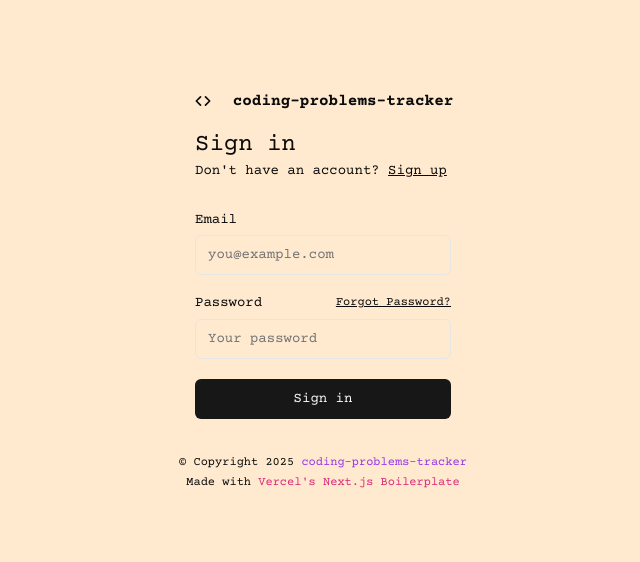
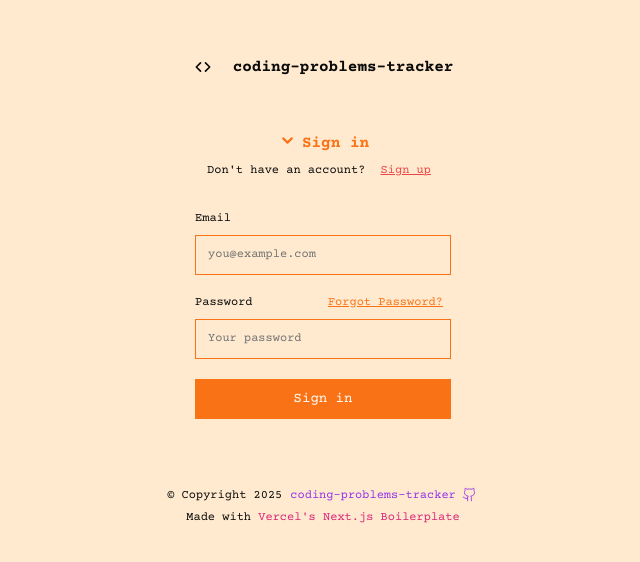
Before and after one commit to pj-pj-pj/coding-problems-tracker, a Next.js app: page /sign-in in a window 1280 px wide. Shown: the part 104-666 px from the top of the page, without its empty margins (317-957 px from the left). Built offline with nearby package versions, Linux system fonts and the light colour scheme.

Commit message:
feat: modify signin and signup according to layout template

```diff
--- a/app/(auth-pages)/layout.tsx
+++ b/app/(auth-pages)/layout.tsx
@@ -4,6 +4,8 @@ export default async function Layout({
   children: React.ReactNode;
 }) {
   return (
-    <div className="max-w-7xl flex flex-col gap-12 items-start">{children}</div>
+    <div className="max-w-7xl flex flex-col gap-12 items-start my-8">
+      {children}
+    </div>
   );
 }
--- a/app/(auth-pages)/sign-in/page.tsx
+++ b/app/(auth-pages)/sign-in/page.tsx
@@ -3,26 +3,51 @@ import { FormMessage, Message } from "@/components/form-message";
 import { SubmitButton } from "@/components/submit-button";
 import { Input } from "@/components/ui/input";
 import { Label } from "@/components/ui/label";
+import { ChevronDown } from "lucide-react";
 import Link from "next/link";
 
 export default async function Login(props: { searchParams: Promise<Message> }) {
   const searchParams = await props.searchParams;
   return (
     <form className="flex-1 flex flex-col min-w-64">
-      <h1 className="text-2xl font-medium">Sign in</h1>
-      <p className="text-sm text-foreground">
+      <span className="flex items-center gap-1 text-primary py-1 pb-2 justify-center">
+        <ChevronDown
+          size={21}
+          strokeWidth={3}
+          className="self-center pb-1"
+        />
+        <h1 className="text-base font-bold">Sign in</h1>
+      </span>
+      <p className="text-xs text-foreground text-center">
         Don't have an account?{" "}
-        <Link className="text-foreground font-medium underline" href="/sign-up">
+        <Link
+          className="text-destructive font-medium underline hover:bg-destructive hover:text-background px-2"
+          href="/sign-up"
+        >
           Sign up
         </Link>
       </p>
       <div className="flex flex-col gap-2 [&>input]:mb-3 mt-8">
-        <Label htmlFor="email">Email</Label>
-        <Input name="email" placeholder="you@example.com" required />
+        <Label
+          className="text-xs"
+          htmlFor="email"
+        >
+          Email
+        </Label>
+        <Input
+          name="email"
+          placeholder="you@example.com"
+          required
+        />
         <div className="flex justify-between items-center">
-          <Label htmlFor="password">Password</Label>
+          <Label
+            className="text-xs"
+            htmlFor="password"
+          >
+            Password
+          </Label>
           <Link
-            className="text-xs text-foreground underline"
+            className="text-xs underline text-primary hover:bg-primary hover:text-background px-2"
             href="/forgot-password"
           >
             Forgot Password?
@@ -34,7 +59,11 @@ export default async function Login(props: { searchParams: Promise<Message> }) {
           placeholder="Your password"
           required
         />
-        <SubmitButton pendingText="Signing In..." formAction={signInAction}>
+        <SubmitButton
+          pendingText="Signing In..."
+          formAction={signInAction}
+          className="hover:bg-muted hover:border hover:border-primary hover:text-primary"
+        >
           Sign in
         </SubmitButton>
         <FormMessage message={searchParams} />
--- a/app/(auth-pages)/smtp-message.tsx
+++ /dev/null
@@ -1,25 +0,0 @@
-import { ArrowUpRight, InfoIcon } from "lucide-react";
-import Link from "next/link";
-
-export function SmtpMessage() {
-  return (
-    <div className="bg-muted/50 px-5 py-3 border rounded-md flex gap-4">
-      <InfoIcon size={16} className="mt-0.5" />
-      <div className="flex flex-col gap-1">
-        <small className="text-sm text-secondary-foreground">
-          <strong> Note:</strong> Emails are rate limited. Enable Custom SMTP to
-          increase the rate limit.
-        </small>
-        <div>
-          <Link
-            href="https://supabase.com/docs/guides/auth/auth-smtp"
-            target="_blank"
-            className="text-primary/50 hover:text-primary flex items-center text-sm gap-1"
-          >
-            Learn more <ArrowUpRight size={14} />
-          </Link>
-        </div>
-      </div>
-    </div>
-  );
-}
--- a/app/globals.css
+++ b/app/globals.css
@@ -12,19 +12,19 @@
     --card-foreground: 0 0% 3.9%;
     --popover: 0 0% 100%;
     --popover-foreground: 0 0% 3.9%;
-    --primary: 0 0% 9%;
-    --primary-foreground: 0 0% 98%;
+    --primary: 24.6 95% 53.1%; /* Tailwind's orange-500 in HSL */
+    --primary-foreground: 0 0% 100%; /* White text for better contrast */
     --secondary: 0 0% 96.1%;
     --secondary-foreground: 0 0% 9%;
-    --muted: 0 0% 96.1%;
+    --muted: 24.6 100% 75%; /* light orange */
     --muted-foreground: 0 0% 45.1%;
-    --accent: 0 0% 96.1%;
-    --accent-foreground: 0 0% 9%;
+    --accent: 24.6 95% 53.1%; /* Matching orange accent */
+    --accent-foreground: 0 0% 100%; /* White text */
     --destructive: 0 84.2% 60.2%;
     --destructive-foreground: 0 0% 98%;
     --border: 0 0% 89.8%;
-    --input: 0 0% 89.8%;
-    --ring: 0 0% 3.9%;
+    --input: 24.6 95% 53.1%; /* Matching orange accent */
+    --ring: 24.6 95% 53.1%; /* Orange ring to match primary */
     --radius: 0.5rem;
     --chart-1: 12 76% 61%;
     --chart-2: 173 58% 39%;
--- a/app/layout.tsx
+++ b/app/layout.tsx
@@ -1,7 +1,7 @@
 import { ThemeProvider } from "next-themes";
 import Link from "next/link";
 import "./globals.css";
-import { ChevronsLeftRight } from "lucide-react";
+import { ChevronsLeftRight, Github } from "lucide-react";
 
 const defaultUrl = process.env.VERCEL_URL
   ? `https://${process.env.VERCEL_URL}`
@@ -33,7 +33,7 @@ export default function RootLayout({
           <main className="min-h-screen flex flex-col items-center">
             <div className="flex-1 w-full flex flex-col items-center justify-center">
               <header className="w-full flex justify-center">
-                <div className="w-full max-w-4xl flex gap-5 items-center p-3 px-5 justify-center hover:text-purple-700 font-semibold">
+                <div className="w-full max-w-4xl flex gap-5 items-center p-3 px-5 justify-center hover:text-primary font-semibold">
                   <ChevronsLeftRight
                     size={20}
                     className="self-center"
@@ -51,13 +51,19 @@ export default function RootLayout({
               </div>
 
               <footer className="w-full flex flex-col mx-auto justify-center text-xs items-center gap-1 py-6">
-                <span>
+                <span className="flex gap-2 items-center">
                   {`© Copyright ${new Date().getFullYear()}`}{" "}
                   <a
                     href="https://github.com/pj-pj-pj/coding-problems-tracker"
-                    className="text-purple-600 hover:border-b hover:border-purple-600"
+                    className="text-purple-600 hover:border-b hover:border-purple-600 flex items-center gap-1"
                   >
-                    coding-problems-tracker
+                    coding-problems-tracker{" "}
+                    <Github
+                      color="#9333ea"
+                      size={19}
+                      strokeWidth={1.4}
+                      className="self-center pb-1"
+                    />
                   </a>
                 </span>
                 <span>
--- a/app/page.tsx
+++ b/app/page.tsx
@@ -12,12 +12,12 @@ export default async function Home() {
         />
         <Link
           href="/sign-in/"
-          className="text-orange-500 px-2 m-0 hover:bg-orange-500 hover:text-orange-100"
+          className="text-primary px-2 m-0 hover:bg-primary hover:text-background"
         >
           Sign in
         </Link>
       </div>
-      <div className="flex text-sm center content-center ">
+      <div className="flex text-sm center content-center">
         <ChevronRight
           color="oklch(0.637 0.237 25.331)"
           size={19}
@@ -25,7 +25,7 @@ export default async function Home() {
         />
         <Link
           href="/sign-up/"
-          className="text-red-500 px-2 m-0 hover:bg-red-500 hover:text-orange-100"
+          className="text-destructive px-2 m-0 hover:bg-destructive hover:text-background"
         >
           Sign up
         </Link>
--- a/components/ui/button.tsx
+++ b/components/ui/button.tsx
@@ -5,7 +5,7 @@ import { cva, type VariantProps } from "class-variance-authority";
 import { cn } from "@/lib/utils";
 
 const buttonVariants = cva(
-  "inline-flex items-center justify-center whitespace-nowrap rounded-md text-sm font-medium ring-offset-background transition-colors focus-visible:outline-none focus-visible:ring-2 focus-visible:ring-ring focus-visible:ring-offset-2 disabled:pointer-events-none disabled:opacity-50",
+  "inline-flex items-center justify-center whitespace-nowrap text-sm font-medium ring-offset-background transition-colors focus-visible:outline-none focus-visible:ring-2 focus-visible:ring-ring focus-visible:ring-offset-2 disabled:pointer-events-none disabled:opacity-50",
   {
     variants: {
       variant: {
@@ -21,8 +21,8 @@ const buttonVariants = cva(
       },
       size: {
         default: "h-10 px-4 py-2",
-        sm: "h-9 rounded-md px-3",
-        lg: "h-11 rounded-md px-8",
+        sm: "h-9 rounded px-3",
+        lg: "h-11 rounded px-8",
         icon: "h-10 w-10",
       },
     },
@@ -30,7 +30,7 @@ const buttonVariants = cva(
       variant: "default",
       size: "default",
     },
-  },
+  }
 );
 
 export interface ButtonProps
@@ -49,7 +49,7 @@ const Button = React.forwardRef<HTMLButtonElement, ButtonProps>(
         {...props}
       />
     );
-  },
+  }
 );
 Button.displayName = "Button";
 
--- a/components/ui/input.tsx
+++ b/components/ui/input.tsx
@@ -11,14 +11,14 @@ const Input = React.forwardRef<HTMLInputElement, InputProps>(
       <input
         type={type}
         className={cn(
-          "flex h-10 w-full rounded-md border border-input bg-background px-3 py-2 text-sm ring-offset-background file:border-0 file:bg-transparent file:text-sm file:font-medium placeholder:text-muted-foreground focus-visible:outline-none focus-visible:ring-2 focus-visible:ring-ring focus-visible:ring-offset-2 disabled:cursor-not-allowed disabled:opacity-50",
-          className,
+          "flex h-10 w-full border border-input bg-background px-3 py-2 text-xs ring-offset-background file:border-0 file:bg-transparent file:text-sm file:font-medium placeholder:text-muted-foreground focus-visible:outline-none focus-visible:ring-2 focus-visible:ring-ring focus-visible:ring-offset-2 disabled:cursor-not-allowed disabled:opacity-50",
+          className
         )}
         ref={ref}
         {...props}
       />
     );
-  },
+  }
 );
 Input.displayName = "Input";
 
```
Also changed, not shown: app/(auth-pages)/sign-up/page.tsx (+23 -9 lines), 1 other file (tests, documents, lock files or other folders).
